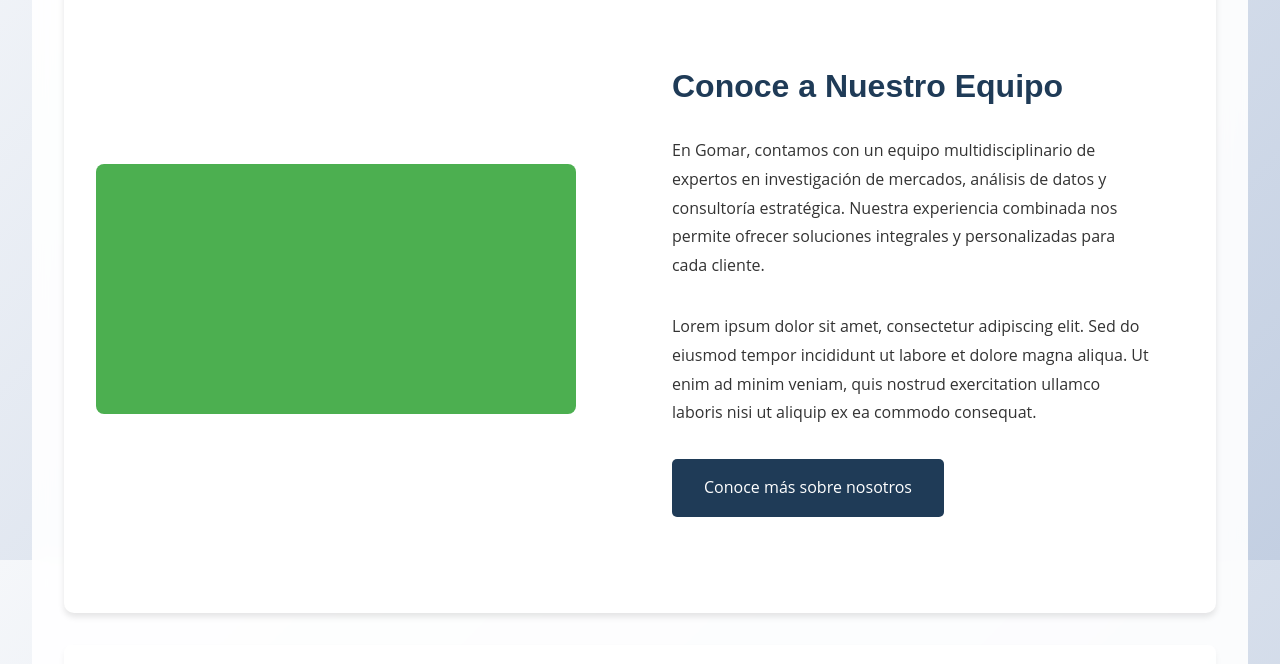
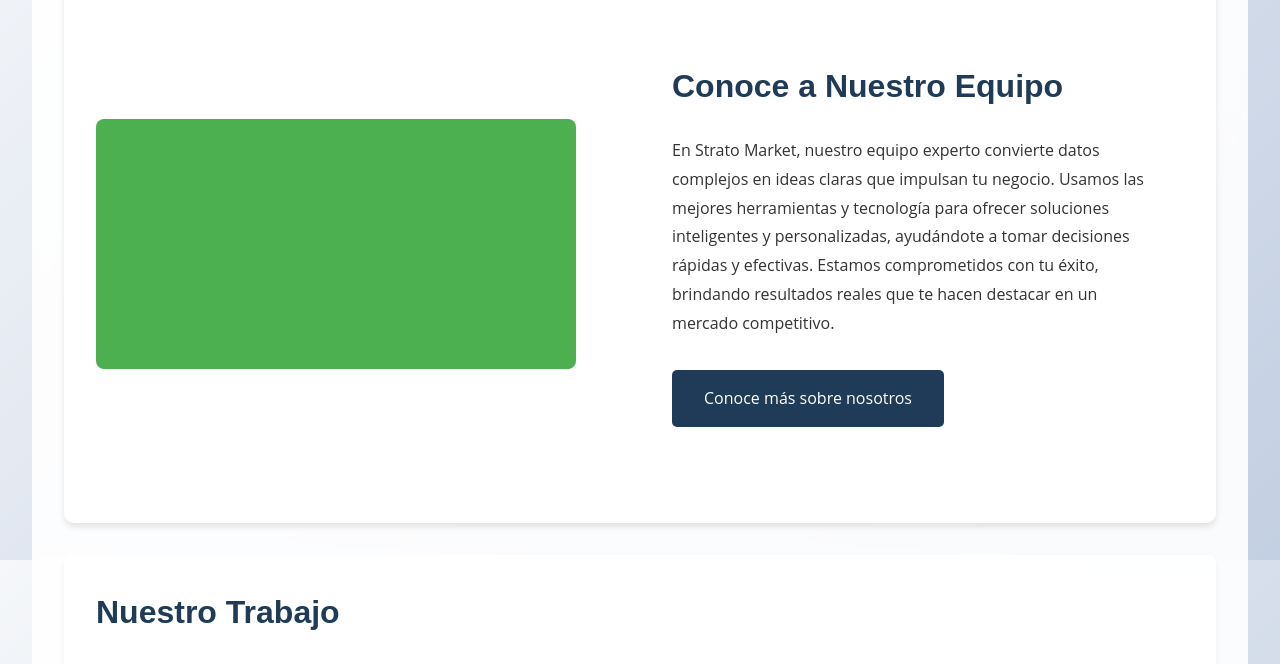
Before and after one commit to RafaAguilar1107/PaginaMercaElect, a website: page index.html in a window 1280 px wide. Shown: the part 1840-2504 px from the top of the page. Drawn offline with Linux system fonts and the light colour scheme.

Commit message:
conoceanuestroequipo

```diff
--- a/index.html
+++ b/index.html
@@ -123,12 +123,7 @@
             </div>
             <div class="equipo-preview-content">
                 <h2>Conoce a Nuestro Equipo</h2>
-                <p>En Gomar, contamos con un equipo multidisciplinario de expertos en investigación de mercados,
-                    análisis de datos y consultoría estratégica. Nuestra experiencia combinada nos permite ofrecer
-                    soluciones integrales y personalizadas para cada cliente.</p>
-                <p>Lorem ipsum dolor sit amet, consectetur adipiscing elit. Sed do eiusmod tempor incididunt ut labore
-                    et dolore magna aliqua. Ut enim ad minim veniam, quis nostrud exercitation ullamco laboris nisi ut
-                    aliquip ex ea commodo consequat.</p>
+                <p>En Strato Market, nuestro equipo experto convierte datos complejos en ideas claras que impulsan tu negocio. Usamos las mejores herramientas y tecnología para ofrecer soluciones inteligentes y personalizadas, ayudándote a tomar decisiones rápidas y efectivas. Estamos comprometidos con tu éxito, brindando resultados reales que te hacen destacar en un mercado competitivo.</p>
                 <a href="pages/nosotros.html" class="equipo-preview-btn">Conoce más sobre nosotros</a>
             </div>
         </section>
```
